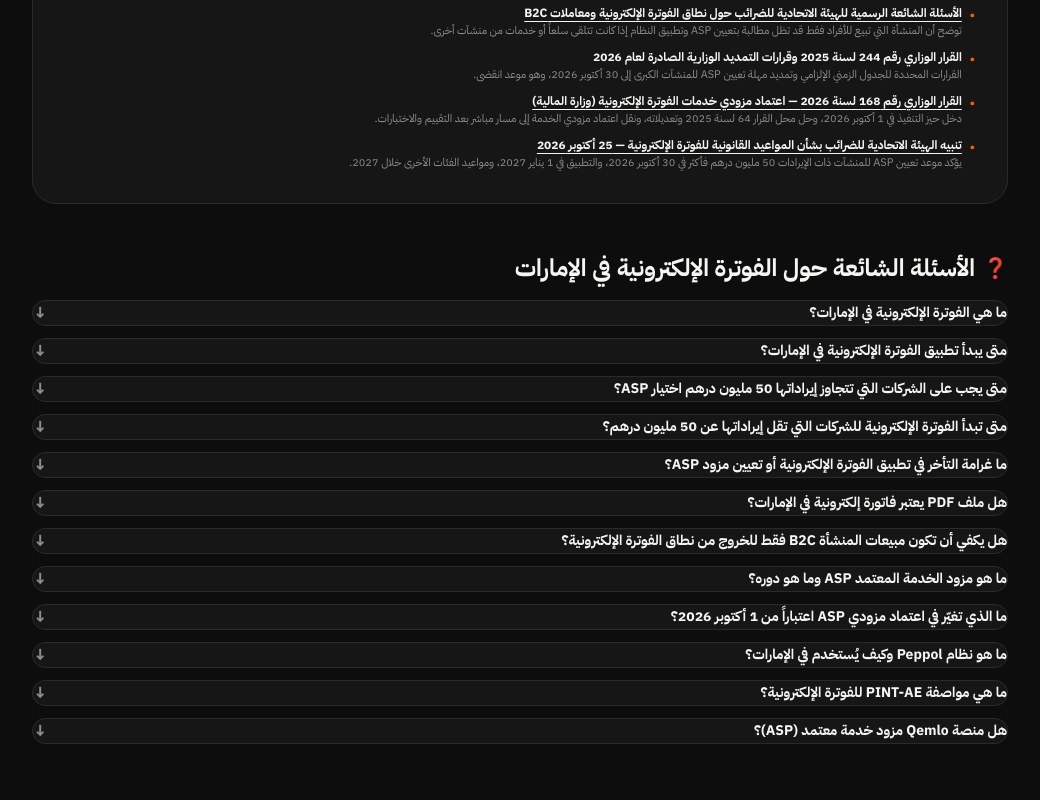
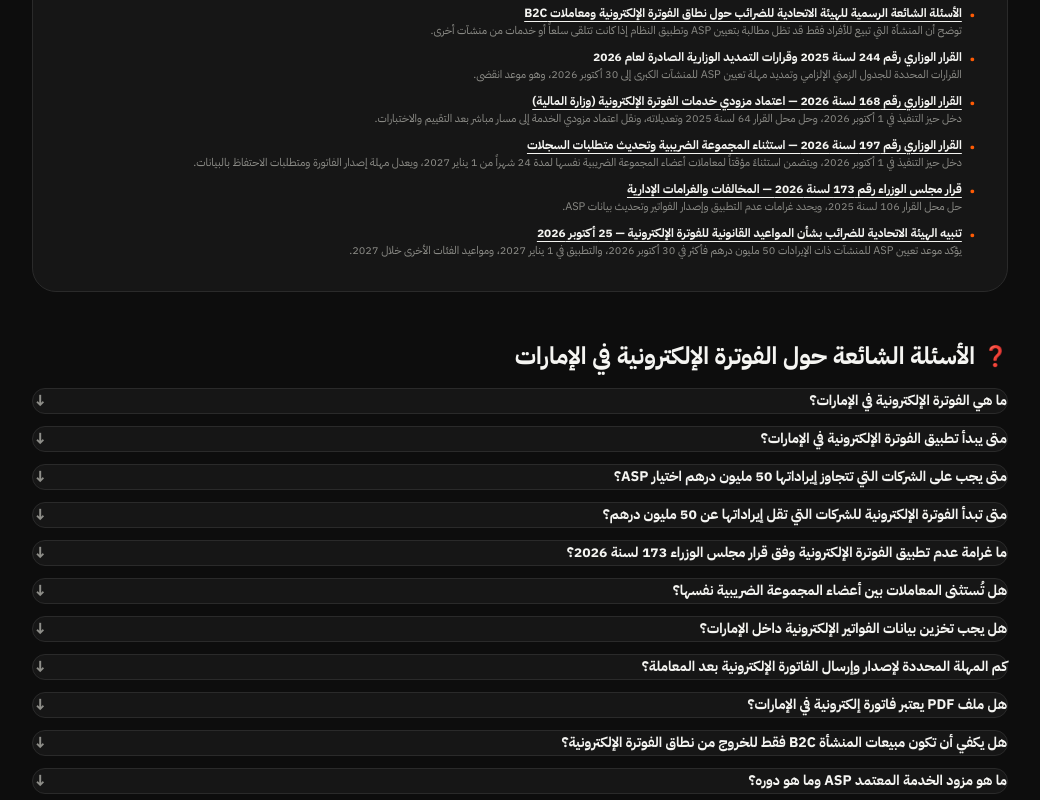
Before and after one commit to MAHMADzubair/arabic-tools, a Next.js app: page /ar/ae/e-invoicing-readiness-checker in a window 1280 px wide. Shown: the part 4480-5280 px from the top of the page, without its empty margins (120-1160 px from the left). Built offline with nearby package versions, Linux system fonts and the light colour scheme; no server answers.

Commit message:
content(uae): refresh 2026 e-invoicing penalties and scope FAQs

```diff
--- a/app/ar/ae/e-invoicing-readiness-checker/page.js
+++ b/app/ar/ae/e-invoicing-readiness-checker/page.js
@@ -9,6 +9,8 @@ import {
   MOF_ASP_ACCREDITATION_FRAMEWORK_URL,
   FTA_EINVOICING_DEADLINE_NOTICE_URL,
   FTA_EINVOICING_FAQ_URL,
+  MOF_EINVOICING_MD197_URL,
+  MOF_EINVOICING_CD173_URL,
   FTA_PORTAL_URL,
 } from "@/lib/uaeEInvoicingConfig";
 
@@ -31,6 +33,10 @@ export const metadata = {
     "PINT-AE",
     "UAE e-Invoicing",
     "UAE e-Invoicing 2027",
+    "غرامات الفوترة الإلكترونية الإمارات 2026",
+    "قرار مجلس الوزراء 173 لسنة 2026",
+    "قرار وزاري 197 لسنة 2026",
+    "استثناء المجموعة الضريبية الفوترة الإلكترونية",
     "eInvoicing UAE",
     "ASP UAE",
     "Peppol UAE",
@@ -80,7 +86,7 @@ const softwareAppJsonLd = {
   url: `${SITE_URL}/ar/ae/e-invoicing-readiness-checker`,
 };
 
-// 12 Comprehensive FAQs — Mirrored in Visible Accordion & Schema
+// 16 Comprehensive FAQs — Mirrored in Visible Accordion & Schema
 const faqs = [
   {
     q: "ما هي الفوترة الإلكترونية في الإمارات؟",
@@ -99,8 +105,20 @@ const faqs = [
     a: "الشركات التي تقل إيراداتها السنوية عن 50 مليون درهم مُلزمة بتعيين مزود خدمة معتمد بحلول 31 مارس 2027، وسيكون التطبيق والتشغيل الإلزامي الكامل للفواتير الإلكترونية بدءاً من 1 يوليو 2027.",
   },
   {
-    q: "ما غرامة التأخر في تطبيق الفوترة الإلكترونية أو تعيين مزود ASP؟",
-    a: "وفق تنبيه الهيئة الاتحادية للضرائب بتاريخ 25 أكتوبر 2026، تبلغ الغرامة الإدارية 5,000 درهم عن كل شهر أو جزء منه من التأخر في تطبيق نظام الفوترة الإلكترونية، ويشمل ذلك عدم تعيين مزود خدمة معتمد ضمن المواعيد المحددة. تختلف المواعيد بحسب فئة المنشأة؛ راجع إشعار الهيئة الرسمي والتشريعات السارية قبل اتخاذ إجراء.",
+    q: "ما غرامة عدم تطبيق الفوترة الإلكترونية وفق قرار مجلس الوزراء 173 لسنة 2026؟",
+    a: "ينص قرار مجلس الوزراء رقم 173 لسنة 2026 على غرامة قدرها 5,000 درهم عند المخالفة الأولى لعدم تنفيذ النظام، بما في ذلك عدم تعيين مزود خدمة معتمد (ASP)، ثم 5,000 درهم عن كل شهر أو جزء منه يستمر فيه عدم الامتثال، على ألا يتجاوز الإجمالي 50,000 درهم خلال أي 12 شهراً متتالياً. ويشمل النص المصدر أو المتلقي، كما يغطي إخفاق المتلقي في مواصلة الامتثال بعد التطبيق. وتبلغ غرامة عدم إصدار الفاتورة الإلكترونية أو الإشعار الدائن 100 درهم لكل مستند، بحد أقصى 5,000 درهم لكل نوع في الشهر، وغرامة عدم إخطار ASP بتغيّر البيانات المسجلة 250 درهماً عن كل يوم أو جزء منه، بحد أقصى 5,000 درهم شهرياً. حل القرار 173 محل القرار 106 لسنة 2025؛ راجع النص الرسمي وتاريخ نفاذه قبل تقييم حالة منشأتك.",
+  },
+  {
+    q: "هل تُستثنى المعاملات بين أعضاء المجموعة الضريبية نفسها؟",
+    a: "نعم، يقرر التعديل الوزاري رقم 197 لسنة 2026 استثناء معاملات الأعمال بين الأشخاص الأعضاء في المجموعة الضريبية نفسها لمدة 24 شهراً تبدأ في 1 يناير 2027. هذا استثناء مؤقت للمعاملات بين أعضاء المجموعة نفسها، ولا يعني إعفاء المنشأة من بقية معاملات B2B أو B2G الداخلة في النطاق.",
+  },
+  {
+    q: "هل يجب تخزين بيانات الفواتير الإلكترونية داخل الإمارات؟",
+    a: "عدّل القرار الوزاري رقم 197 لسنة 2026 المادة 11: يجب الاحتفاظ بالفواتير الإلكترونية والإشعارات الدائنة والبيانات المرتبطة بها للمدة المقررة في قانون الإجراءات الضريبية، مع القدرة على تقديمها للهيئة عند الطلب. أزال التعديل شرط أن يكون التخزين داخل دولة الإمارات؛ لذا لا تخلط بين شرط الاحتفاظ بالسجلات وشرط موقع التخزين.",
+  },
+  {
+    q: "كم المهلة المحددة لإصدار وإرسال الفاتورة الإلكترونية بعد المعاملة؟",
+    a: "ينص النص المعدّل للمادة 6(5) في القرار الوزاري رقم 197 لسنة 2026 على إصدار الفاتورة الإلكترونية أو الإشعار الدائن وإرساله عبر النظام خلال 14 يوم عمل من تاريخ المعاملة التجارية. احسب أيام العمل وفق التعريفات والضوابط الرسمية المطبقة على حالتك.",
   },
   {
     q: "هل ملف PDF يعتبر فاتورة إلكترونية في الإمارات؟",
@@ -684,6 +702,30 @@ export default function UaeEInvoicingReadinessCheckerPage() {
               <li className="flex items-start gap-2">
                 <span className="text-[var(--orange)] font-bold mt-0.5">•</span>
                 <div>
+                  <a href={MOF_EINVOICING_MD197_URL} target="_blank" rel="noopener noreferrer" className="font-bold text-[var(--text)] hover:text-[var(--orange)] transition-colors underline underline-offset-4">
+                    القرار الوزاري رقم 197 لسنة 2026 — استثناء المجموعة الضريبية وتحديث متطلبات السجلات
+                  </a>
+                  <span className="text-[var(--text-3)] block text-[11px] mt-0.5">
+                    دخل حيز التنفيذ في 1 أكتوبر 2026، ويتضمن استثناءً مؤقتاً لمعاملات أعضاء المجموعة الضريبية نفسها لمدة 24 شهراً من 1 يناير 2027، ويعدل مهلة إصدار الفاتورة ومتطلبات الاحتفاظ بالبيانات.
+                  </span>
+                </div>
+              </li>
+
+              <li className="flex items-start gap-2">
+                <span className="text-[var(--orange)] font-bold mt-0.5">•</span>
+                <div>
+                  <a href={MOF_EINVOICING_CD173_URL} target="_blank" rel="noopener noreferrer" className="font-bold text-[var(--text)] hover:text-[var(--orange)] transition-colors underline underline-offset-4">
+                    قرار مجلس الوزراء رقم 173 لسنة 2026 — المخالفات والغرامات الإدارية
+                  </a>
+                  <span className="text-[var(--text-3)] block text-[11px] mt-0.5">
+                    حل محل القرار 106 لسنة 2025، ويحدد غرامات عدم التطبيق وإصدار الفواتير وتحديث بيانات ASP.
+                  </span>
+                </div>
+              </li>
+
+              <li className="flex items-start gap-2">
+                <span className="text-[var(--orange)] font-bold mt-0.5">•</span>
+                <div>
                   <a href={FTA_EINVOICING_DEADLINE_NOTICE_URL} target="_blank" rel="noopener noreferrer" className="font-bold text-[var(--text)] hover:text-[var(--orange)] transition-colors underline underline-offset-4">
                     تنبيه الهيئة الاتحادية للضرائب بشأن المواعيد القانونية للفوترة الإلكترونية — 25 أكتوبر 2026
                   </a>
```
